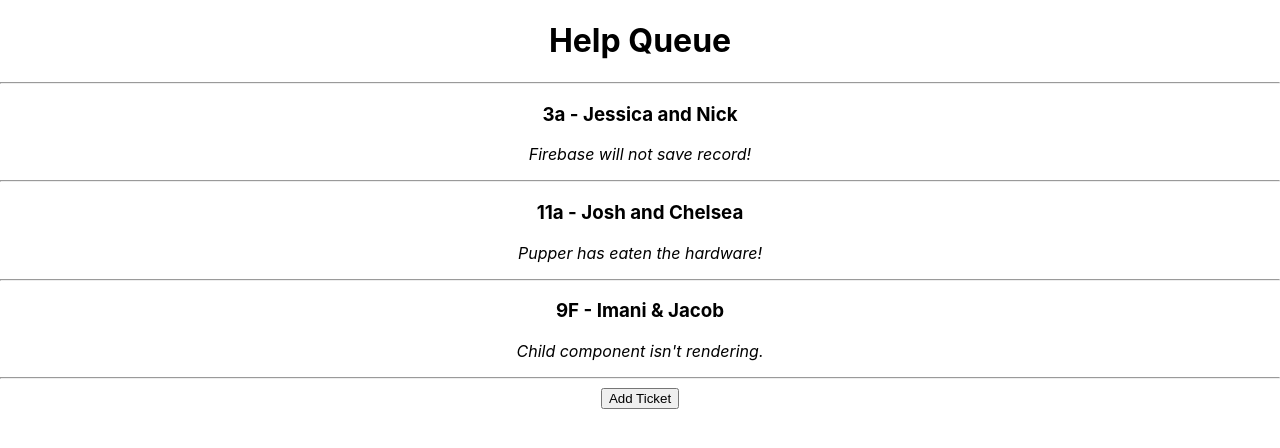
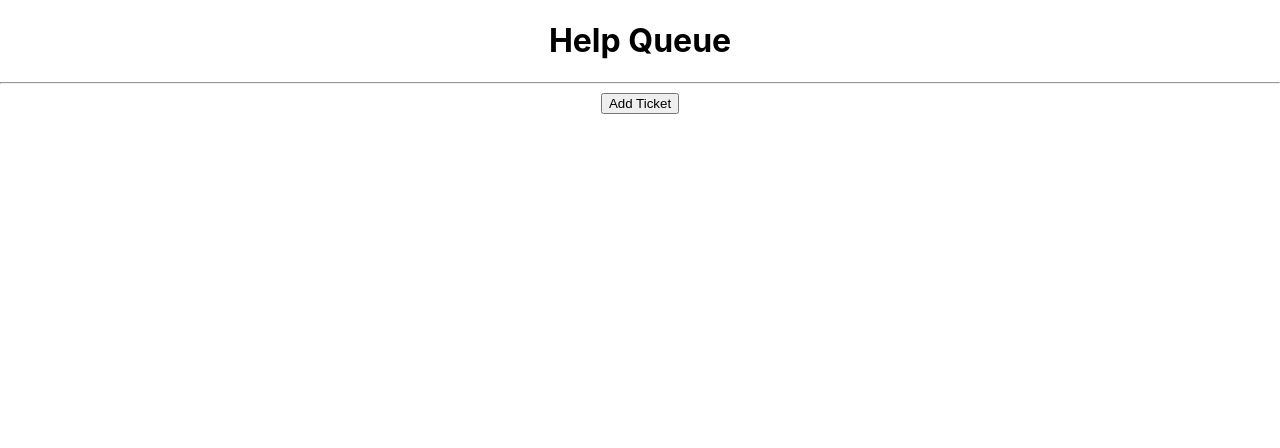
Before and after one commit to jhvozdovich/help-queue, a React (Create React App) app: page / in a window 1280 px wide. Shown: the top 448 px of the page. Built offline with nearby package versions, Linux system fonts and the light colour scheme.

Commit message:
add form functionality to add tickets

```diff
--- a/src/components/NewTicketForm.js
+++ b/src/components/NewTicketForm.js
@@ -1,11 +1,43 @@
 import React from "react";
+import { v4 } from "uuid";
+import PropTypes from "prop-types";
 
 function NewTicketForm(props) {
+  function handleNewTicketFormSubmission(event) {
+    event.preventDefault();
+    props.onNewTicketCreation({
+      names: event.target.names.value,
+      location: event.target.location.value,
+      issue: event.target.issue.value,
+      id: v4()
+    });
+  }
+
   return (
     <React.Fragment>
-      <h3>This is a form.</h3>
+      <form onSubmit={handleNewTicketFormSubmission}>
+        <input
+          type='text'
+          name='names'
+          placeholder='Pair Names' />
+        <br />
+        <input
+          type='text'
+          name='location'
+          placeholder='Location' />
+        <br />
+        <textarea
+          name='issue'
+          placeholder='Describe your issue.' />
+        <br />
+        <button type='submit'>Help!</button>
+      </form>
     </React.Fragment>
   )
 }
 
+NewTicketForm.propTypes = {
+  onNewTicketCreation: PropTypes.func
+}
+
 export default NewTicketForm;
--- a/src/components/TicketControl.js
+++ b/src/components/TicketControl.js
@@ -11,7 +11,8 @@
     super(props);
     this.state = {
       formVisibleOnPage: false,
-      currentQuestionNumber: 0 //index -1  question array
+      currentQuestionNumber: 0,
+      masterTicketList: []
     };
   }
 
@@ -31,8 +32,6 @@
     this.setState(prevState => {
       return { currentQuestionNumber: prevState.currentQuestionNumber + 1 }
     });
-
-    console.log(this.state.currentQuestionNumber);
   }
 
   handleBackClick = () => {
@@ -41,8 +40,14 @@
     })
   }
 
-
-
+  handleAddingNewTicketToList = (newTicket) => {
+    const newMasterTicketList = this.state.masterTicketList.concat(newTicket);
+    this.setState({
+      masterTicketList: newMasterTicketList,
+      formVisibleOnPage: false,
+      currentQuestionNumber: 0
+    });
+  }
 
   render() {
     let currentlyVisibleState = null;
@@ -52,7 +57,7 @@
     let backButton = null;
 
     if (this.state.formVisibleOnPage) {
-      currentlyVisibleState = <NewTicketForm />
+      currentlyVisibleState = <NewTicketForm onNewTicketCreation={this.handleAddingNewTicketToList} />
       buttonText = "Return to Ticket List";
       buttonPage = this.handleFormClick;
     } else if (this.state.currentQuestionNumber === 1) {
@@ -75,7 +80,7 @@
       backButton = <button onClick={this.handleBackClick}>Back</button>
     }
     else {
-      currentlyVisibleState = <TicketList />
+      currentlyVisibleState = <TicketList ticketList={this.state.masterTicketList} />
       buttonText = "Add Ticket";
       buttonPage = this.handleQuestionClick;
     }
--- a/src/components/TicketList.js
+++ b/src/components/TicketList.js
@@ -1,28 +1,12 @@
 import React from "react";
 import Ticket from "./Ticket";
+import PropTypes from "prop-types";
 
-const masterTicketList = [
-  {
-    names: "Jessica and Nick",
-    location: "3a",
-    issue: "Firebase will not save record!"
-  },
-  {
-    names: "Josh and Chelsea",
-    location: "11a",
-    issue: "Pupper has eaten the hardware!"
-  },
-  {
-    names: 'Imani & Jacob',
-    location: '9F',
-    issue: 'Child component isn\'t rendering.'
-  }
-];
-function TicketList() {
+function TicketList(props) {
   return (
     <React.Fragment>
       <hr />
-      {masterTicketList.map((ticket, index) =>
+      {props.ticketList.map((ticket, index) =>
         <Ticket names={ticket.names}
           location={ticket.location}
           issue={ticket.issue}
@@ -32,4 +16,8 @@
   );
 }
 
+TicketList.propTypes = {
+  ticketList: PropTypes.array
+};
+
 export default TicketList;
```
